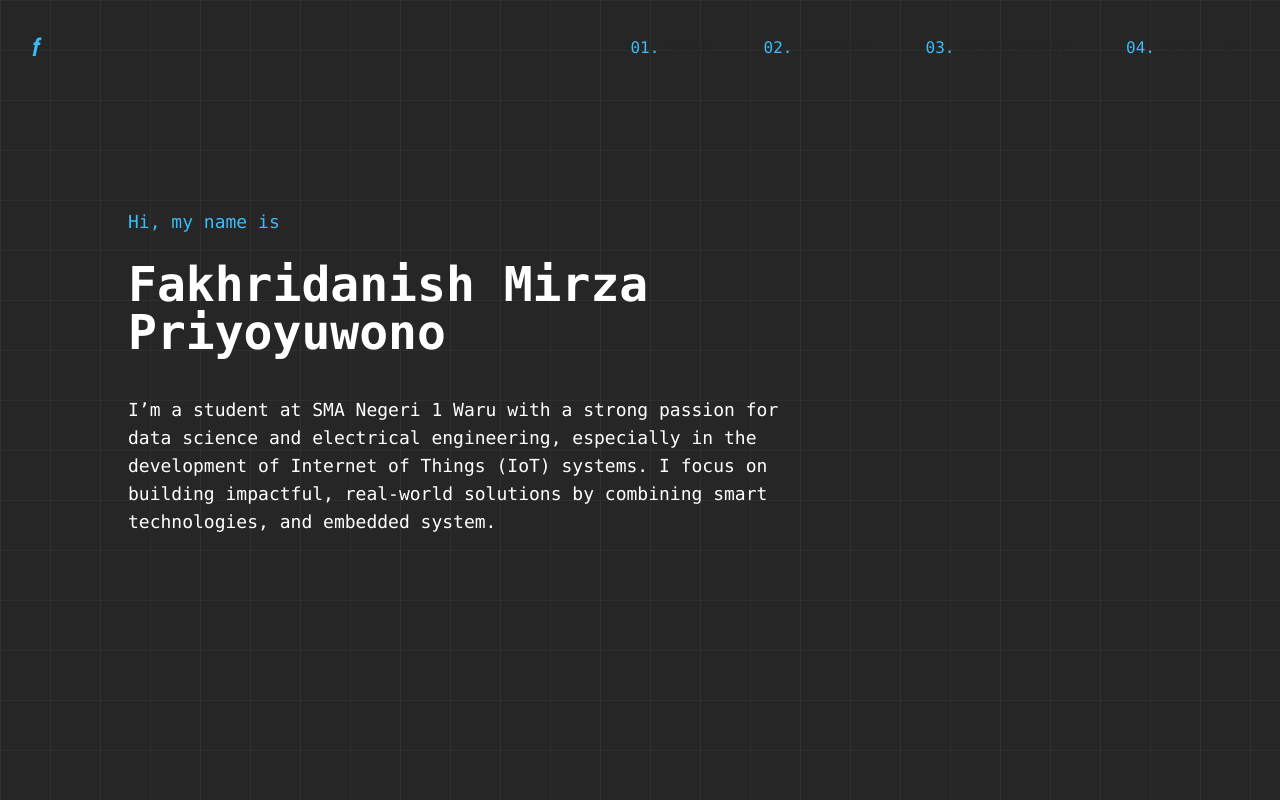
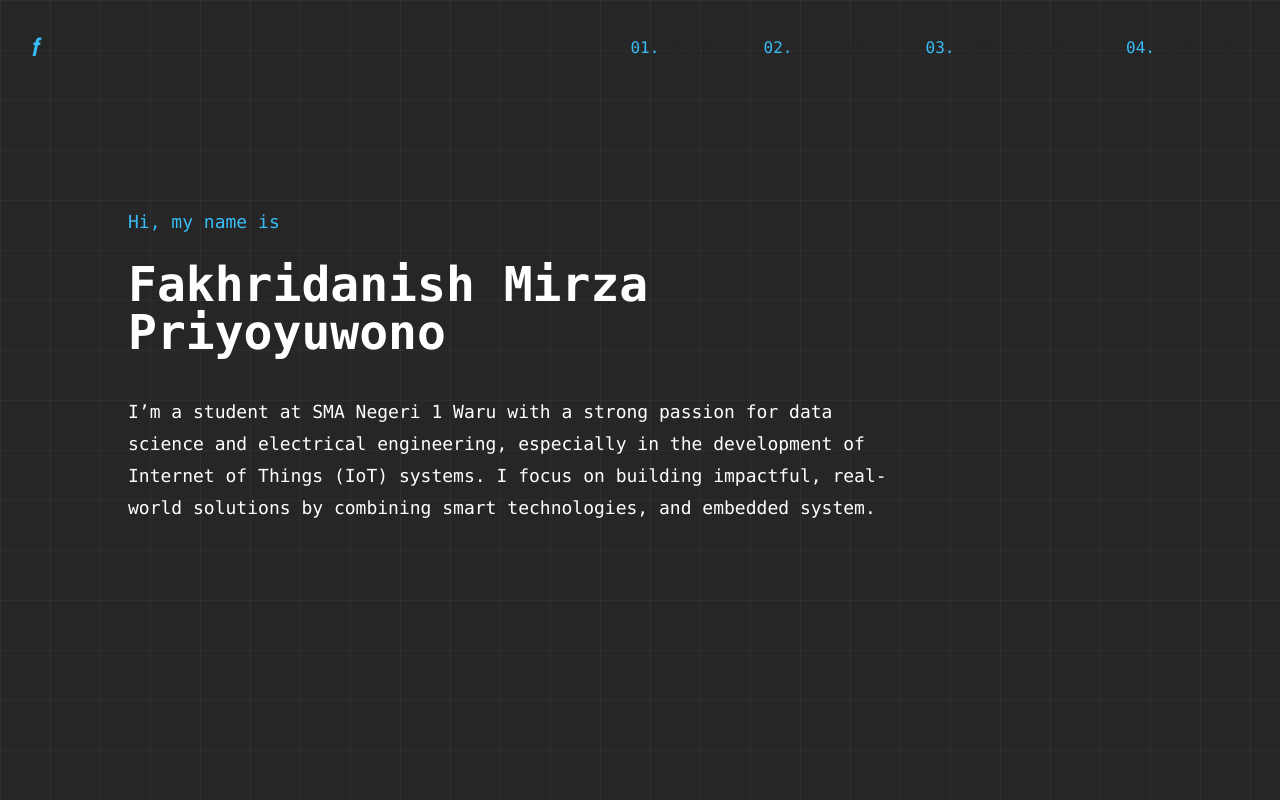
Before and after one commit to fakhridanishmp/fakhridanishmp.github.io, a Next.js app: page / in a window 1280 px wide. Shown: the top 800 px of the page. Built offline with nearby package versions, Linux system fonts and the light colour scheme.

Commit message:
another one!

```diff
--- a/pages/index.js
+++ b/pages/index.js
@@ -20,7 +20,7 @@ export default function Home() {
         <p className="text-lg text-sky-400">Hi, my name is</p>
         <p className="text-5xl font-bold pt-6">Fakhridanish Mirza</p>
         <p className="text-5xl font-bold">Priyoyuwono</p>
-        <p className="text-lg text-left max-w-2xl pt-10">
+        <p className="text-lg/8 text-left max-w-3xl pt-10">
           I’m a student at SMA Negeri 1 Waru with a strong passion for data science and electrical engineering, especially in the development of Internet of Things (IoT) systems. I focus on building impactful, real-world solutions by combining smart technologies, and embedded system.
         </p>
       </div>
```
